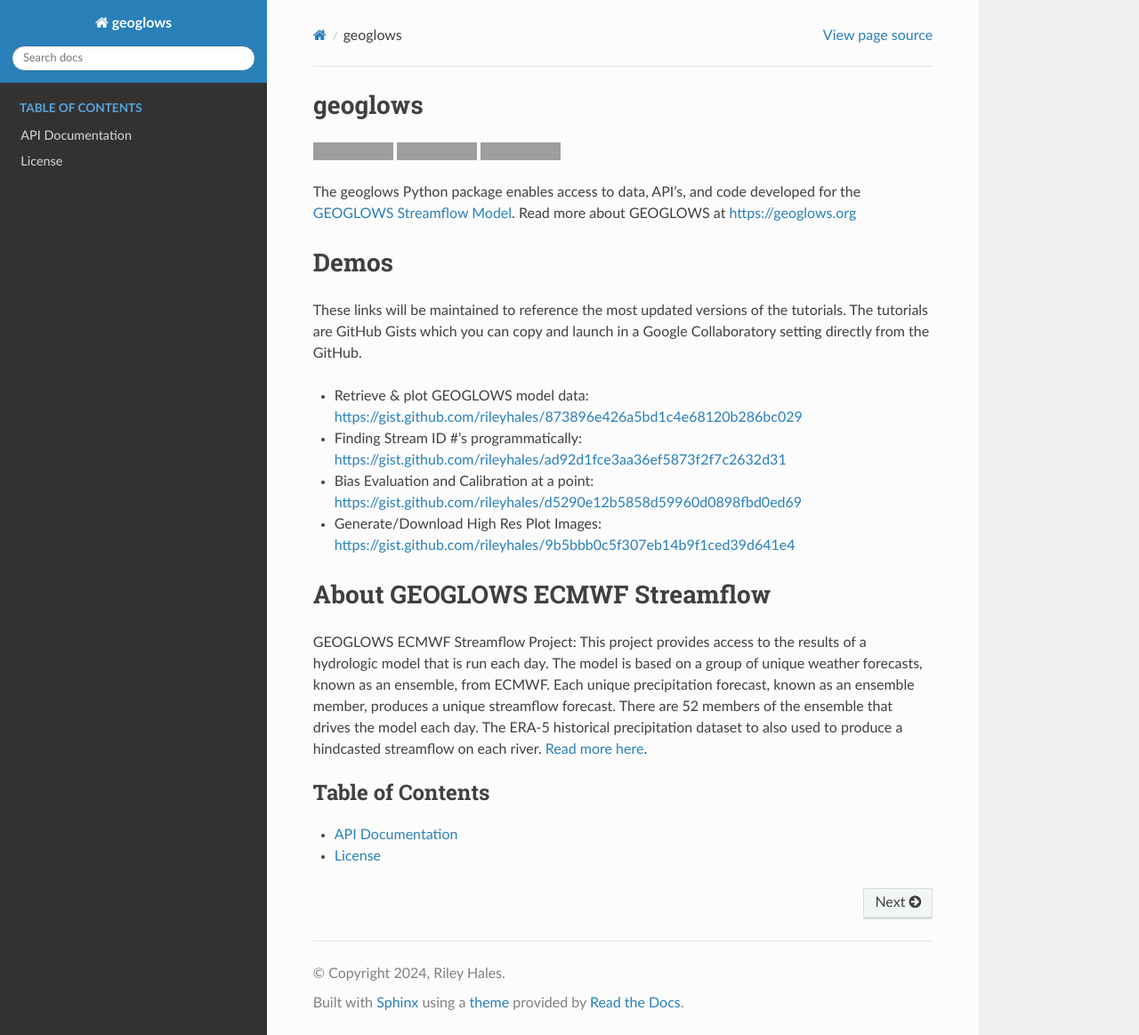
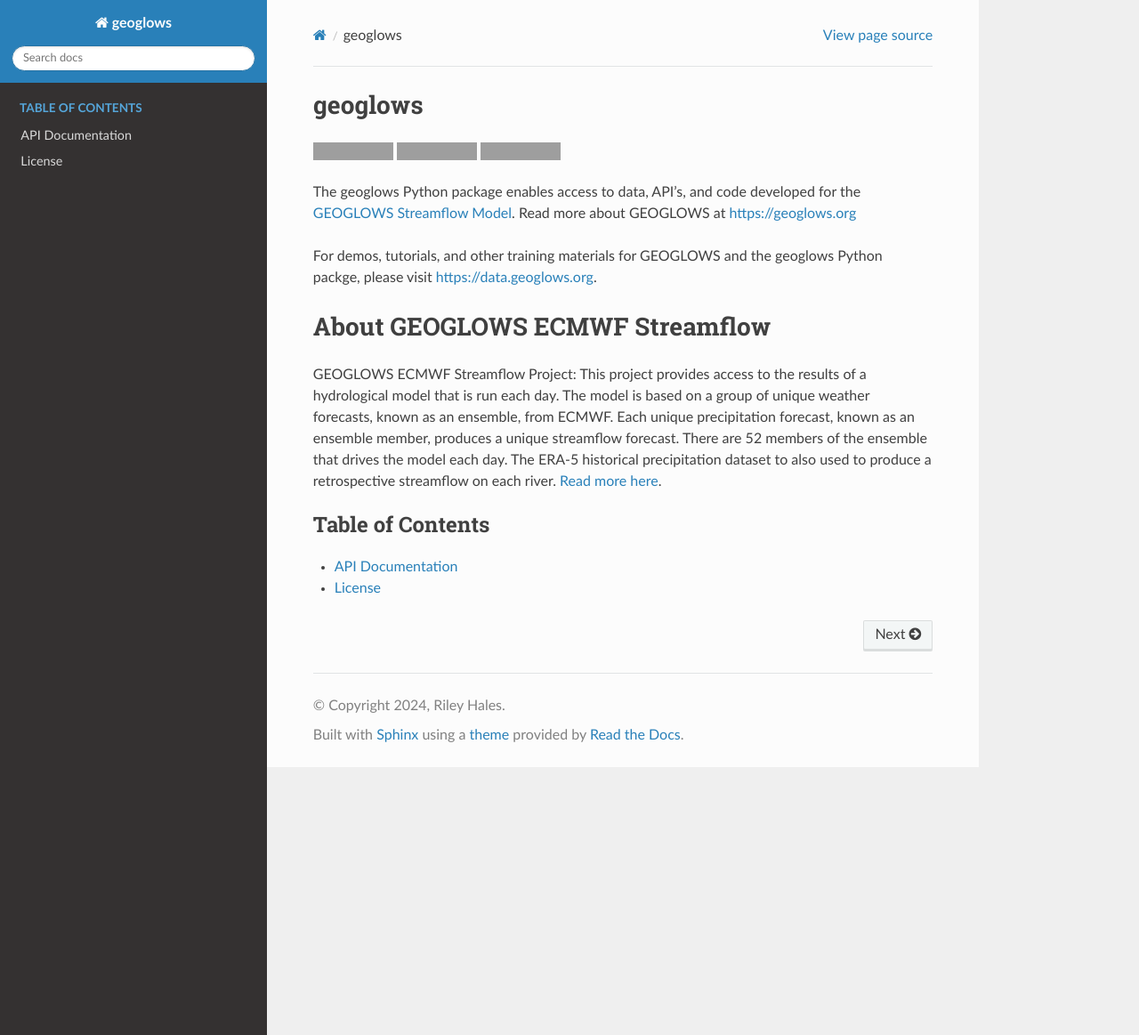
Before and after one commit to geoglows/pygeoglows, a Sphinx documentation site: the page built from docs/index.rst, in a window 1280 px wide and 1163 px high. Shown: the whole window at 89% size. Built offline with Sphinx 7.4.7 and the Read the Docs theme 2.0.0, drawn with Linux system fonts in a browser that asks for light colours; grey boxes are pictures that could not be loaded.

Commit message:
Doc strings, type hints, code revisions (#34)

```diff
--- a/docs/api-documentation.rst
+++ b/docs/api-documentation.rst
@@ -9,4 +9,5 @@
    api-documentation/bias
    api-documentation/plots
    api-documentation/analyze
+   api-documentation/streams
    api-documentation/streamflow
--- a/docs/api-documentation/analyze.rst
+++ b/docs/api-documentation/analyze.rst
@@ -2,8 +2,6 @@
 geoglows.analyze
 ================
 
-Analyze
-~~~~~~~
 Functions which post process results from the streamflow data service into additional, useful products
 
 .. automodule:: geoglows.analyze
--- a/docs/index.rst
+++ b/docs/index.rst
@@ -1,32 +1,25 @@
 geoglows
 ========
-.. image:: https://anaconda.org/geoglows/geoglows/badges/platforms.svg
+.. image:: https://anaconda.org/conda-forge/geoglows/badges/platforms.svg
         :target: https://anaconda.org/geoglows/geoglows
 .. image:: https://img.shields.io/pypi/v/geoglows
         :target: https://pypi.org/project/geoglows
-.. image:: https://anaconda.org/geoglows/geoglows/badges/latest_release_date.svg
+.. image:: https://anaconda.org/conda-forge/geoglows/badges/latest_release_date.svg
         :target: https://anaconda.org/geoglows/geoglows
 
 The geoglows Python package enables access to data, API's, and code developed for the `GEOGLOWS Streamflow Model <https://geoglows.ecmwf.int>`_.
 Read more about GEOGLOWS at `<https://geoglows.org>`_
 
-Demos
-=====
-These links will be maintained to reference the most updated versions of the tutorials.
-The tutorials are GitHub Gists which you can copy and launch in a Google Collaboratory setting directly from the GitHub.
-
-- Retrieve & plot GEOGLOWS model data: `<https://gist.github.com/rileyhales/873896e426a5bd1c4e68120b286bc029>`_
-- Finding Stream ID #'s programmatically: `<https://gist.github.com/rileyhales/ad92d1fce3aa36ef5873f2f7c2632d31>`_
-- Bias Evaluation and Calibration at a point: `<https://gist.github.com/rileyhales/d5290e12b5858d59960d0898fbd0ed69>`_
-- Generate/Download High Res Plot Images: `<https://gist.github.com/rileyhales/9b5bbb0c5f307eb14b9f1ced39d641e4>`_
+For demos, tutorials, and other training materials for GEOGLOWS and the geoglows Python packge, please visit
+`<https://data.geoglows.org>`_.
 
 About GEOGLOWS ECMWF Streamflow
 ===============================
-GEOGLOWS ECMWF Streamflow Project: This project provides access to the results of a hydrologic model that is run each
+GEOGLOWS ECMWF Streamflow Project: This project provides access to the results of a hydrological model that is run each
 day. The model is based on a group of unique weather forecasts, known as an ensemble, from ECMWF. Each unique
 precipitation forecast, known as an ensemble member, produces a unique streamflow forecast. There are 52 members of the
 ensemble that drives the model each day. The ERA-5 historical precipitation dataset to also used to produce a
-hindcasted streamflow on each river. `Read more here <https://geoglows.ecmwf.int>`_.
+retrospective streamflow on each river. `Read more here <https://geoglows.ecmwf.int>`_.
 
 .. toctree::
     :caption: Table of Contents
--- a/geoglows/__init__.py
+++ b/geoglows/__init__.py
@@ -12,6 +12,6 @@
     'bias', 'plots', 'data', 'analyze', 'streams', 'tables', 'streamflow',
     'METADATA_TABLE_PATH'
 ]
-__version__ = '1.2.0'
+__version__ = '1.2.1'
 __author__ = 'Riley Hales'
 __license__ = 'BSD 3-Clause Clear License'
```
Also changed, not shown: docs/api-documentation/streams.rst (added, +14 -0 lines), 2 other files.
